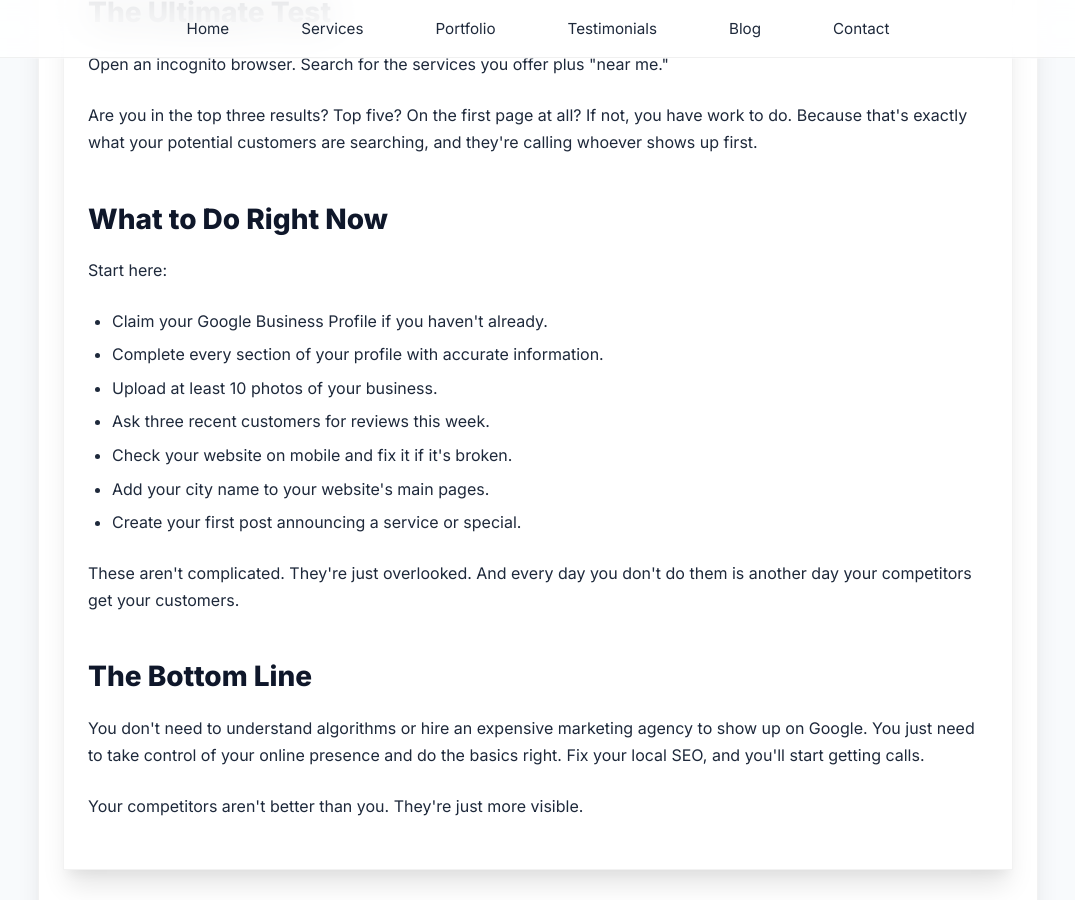
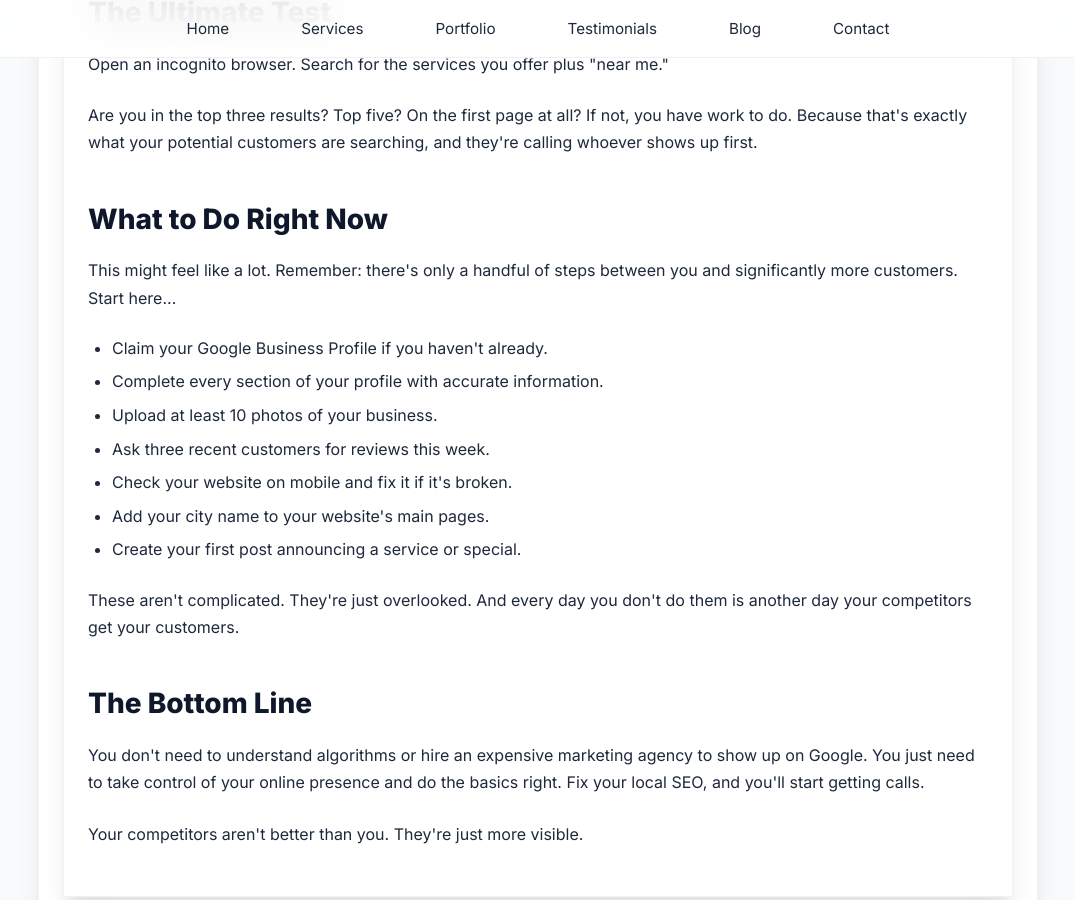
Before and after one commit to JamesBrownR/MeetingSurge, a Jekyll site: the page built from _posts/2025-12-04-not-showing-up-on-google.md, in a window 1280 px wide and 900 px high, scrolled down 4501 px. Shown: the whole window, without its empty margins (102-1177 px from the left). Built offline with Jekyll 4.4.1, drawn with Linux system fonts in a browser that asks for light colours.

Commit message:
Update 2025-12-04-not-showing-up-on-google.md

```diff
--- a/_posts/2025-12-04-not-showing-up-on-google.md
+++ b/_posts/2025-12-04-not-showing-up-on-google.md
@@ -75,7 +75,7 @@ image: /blog/blogpics/not-showing-up-on-google.webp
         <p>Are you in the top three results? Top five? On the first page at all? If not, you have work to do. Because that's exactly what your potential customers are searching, and they're calling whoever shows up first.</p>
 
         <h2>What to Do Right Now</h2>
-        <p>Start here: </p>
+        <p>This might feel like a lot. Remember: there's only a handful of steps between you and significantly more customers. Start here... </p>
 
 <ul>
  <li>Claim your Google Business Profile if you haven't already.   </li>
```
